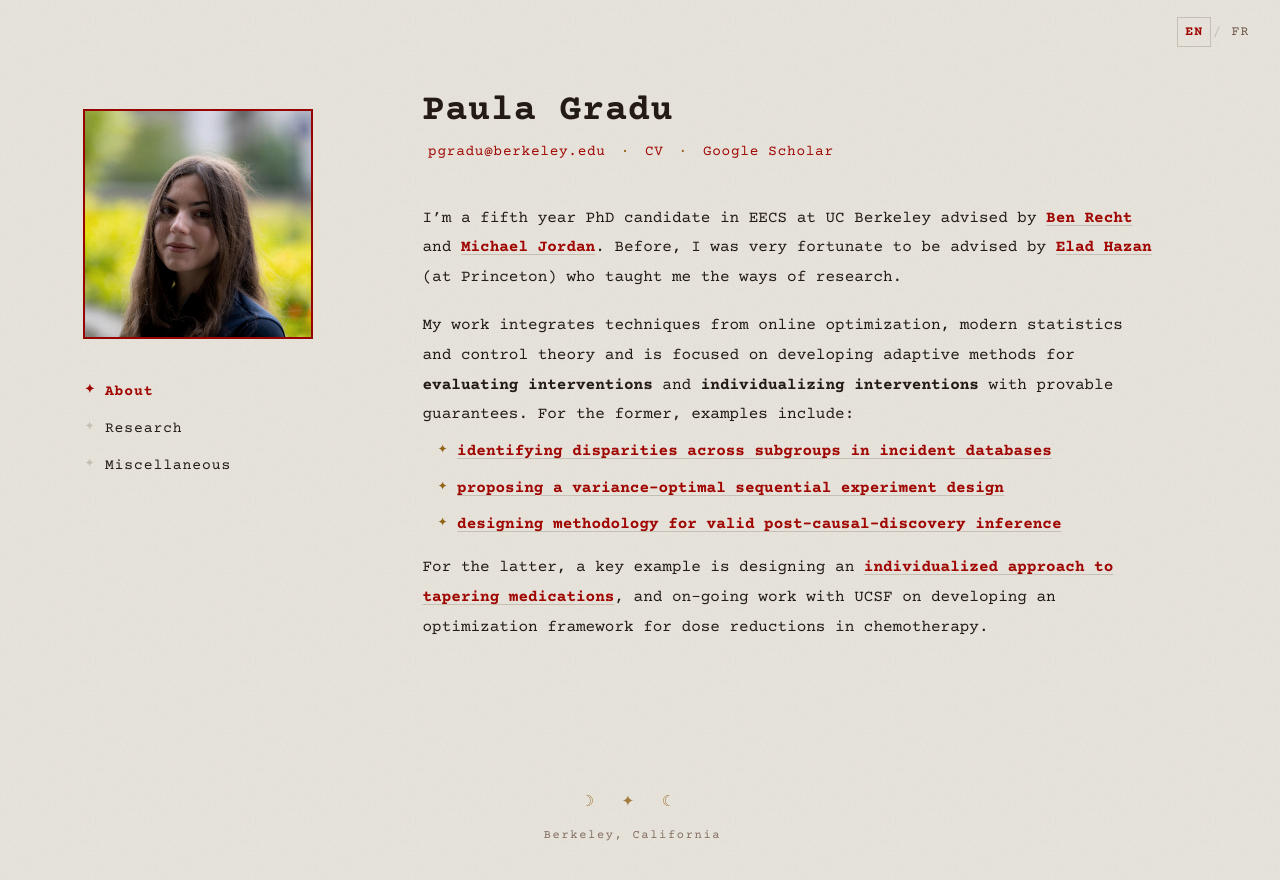
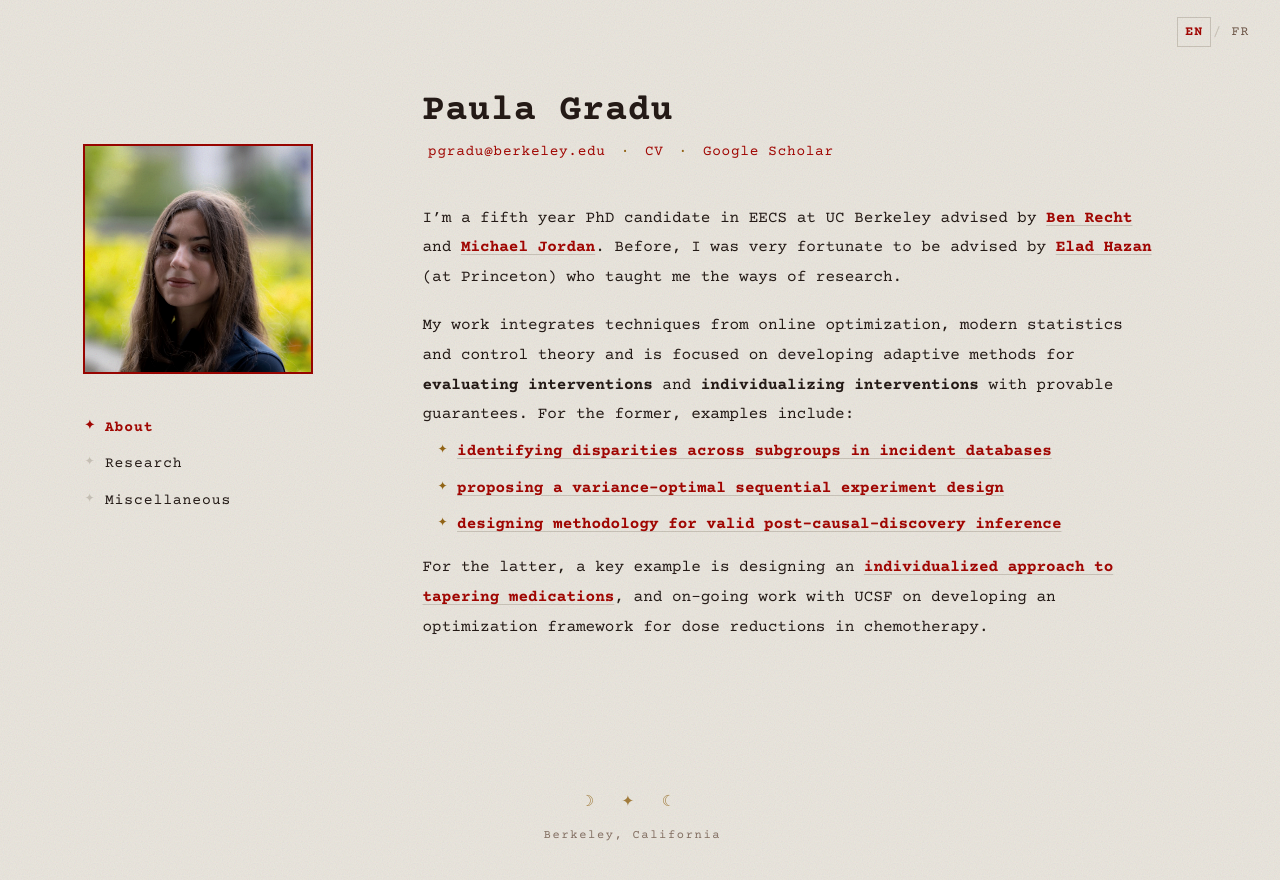
Before and after one commit to paula-gradu/paula-gradu.github.io, a Jekyll site: the page built from index.md, in a window 1280 px wide. Shown: the top 880 px of the page. Built offline with Jekyll 4.4.1, drawn with Linux system fonts in a browser that asks for light colours; our own code applies the rules of GitHub Pages for plain Markdown files.

Commit message:
Rail down to 9rem
Co-Authored-By: Claude Opus 5 <noreply@anthropic.com>

```diff
--- a/_layouts/default.html
+++ b/_layouts/default.html
@@ -108,7 +108,7 @@
   .rail{
     position:absolute;
     left:0;
-    top:calc(var(--top) + 1.2rem);   /* sits a little below the name line */
+    top:calc(var(--top) + 3.4rem);   /* resolves to 9rem, below the name line */
     width:230px;
   }
 
```
